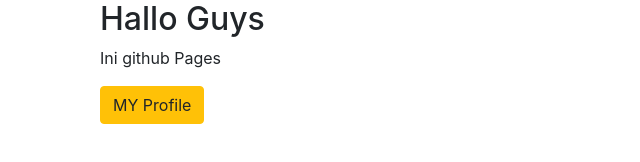
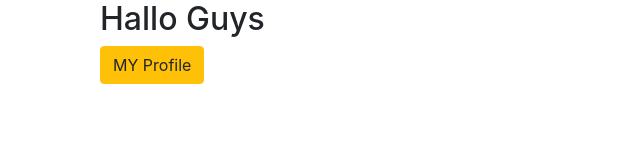
Before and after one commit to kumang93/kumang93.github.io, a plain HTML site: page index.html in a window 1280 px wide. Shown: the whole page, without its empty margins (0-640 px from the left). Drawn offline with nearby package versions, Linux system fonts and the light colour scheme.

Commit message:
fix
fix 2

```diff
--- a/index.html
+++ b/index.html
@@ -9,7 +9,7 @@
 	<div class="container">
 		<div class="col-md-6">
 			<h2>Hallo Guys</h2>
-			<p>Ini github Pages</p>
+
 			<a href="aboutme.html" class="btn btn-warning">MY Profile</a>
 		</div>
 
```
